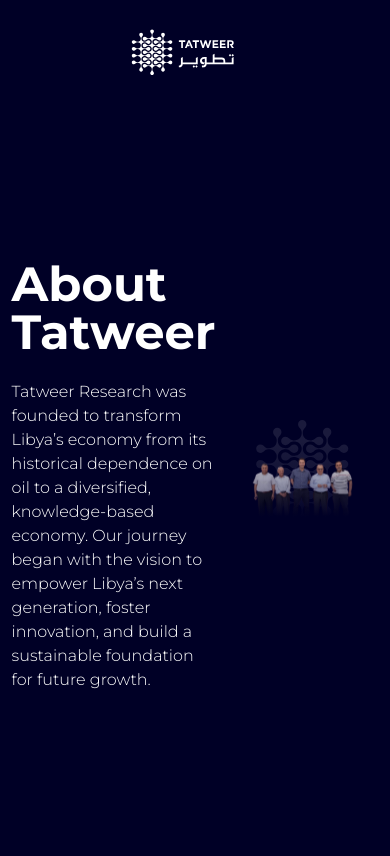
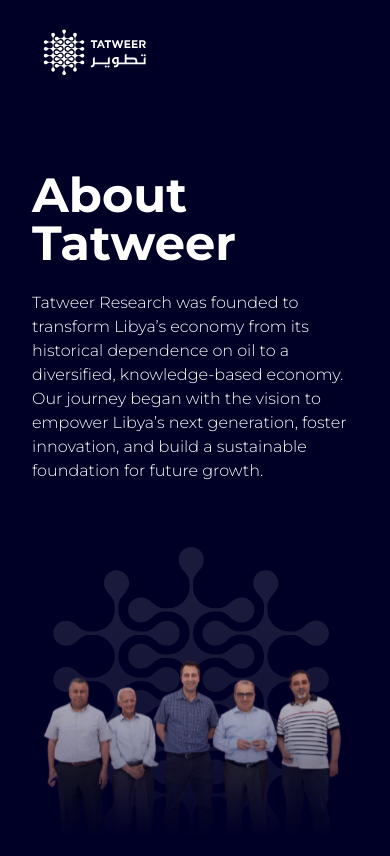
Before and after one commit to Abdullah-Jehani/Tatweer-Website, a Vue app: page /WhatWeDoView in a window 390 px wide. Shown: the top 856 px of the page. Built offline with nearby package versions, Linux system fonts and the light colour scheme.

Commit message:
updated the what we do view in mobile

```diff
--- a/src/App.vue
+++ b/src/App.vue
@@ -5,7 +5,10 @@ const route = useRoute();
 </script>
 
 <template>
-  <main v-if="route.path !== '/'" class="w-full px-[120px] grid grid-cols-12">
+  <main
+    v-if="route.path !== '/'"
+    class="w-full md:px-[120px] px-8 grid grid-cols-12"
+  >
     <!-- Navbar -->
     <div class="col-start-1 col-span-full">
       <navBarComponent />
--- a/src/components/WhatWeDo/AboutSectionComponent.vue
+++ b/src/components/WhatWeDo/AboutSectionComponent.vue
@@ -1,18 +1,20 @@
 <template>
   <div
-    class="grid grid-cols-12 w-full text-white place-content-center place-items-center"
+    class="grid grid-cols-12 w-full text-white md:place-content-center place-content-start place-items-center"
     :style="{ height: 'calc(100vh - 107px)' }"
   >
-    <div class="col-start-1 col-span-6">
+    <div class="col-start-1 col-span-full md:col-span-5 mt-16 md:mt-0">
       <h1 class="font-bold text-5xl mb-6">About Tatweer</h1>
-      <p class="font-light leading-normal">
+      <p class="font-light md:leading-normal leading-6">
         Tatweer Research was founded to transform Libya’s economy from its
         historical dependence on oil to a diversified, knowledge-based economy.
         Our journey began with the vision to empower Libya’s next generation,
         foster innovation, and build a sustainable foundation for future growth.
       </p>
     </div>
-    <div class="col-start-9 col-span-4">
+    <div
+      class="md:col-start-9 col-start-1 md:col-span-4 col-span-full mt-16 md:mt-0"
+    >
       <img src="../../../public/images/TatweerGroup.svg" alt="" />
     </div>
   </div>
```
